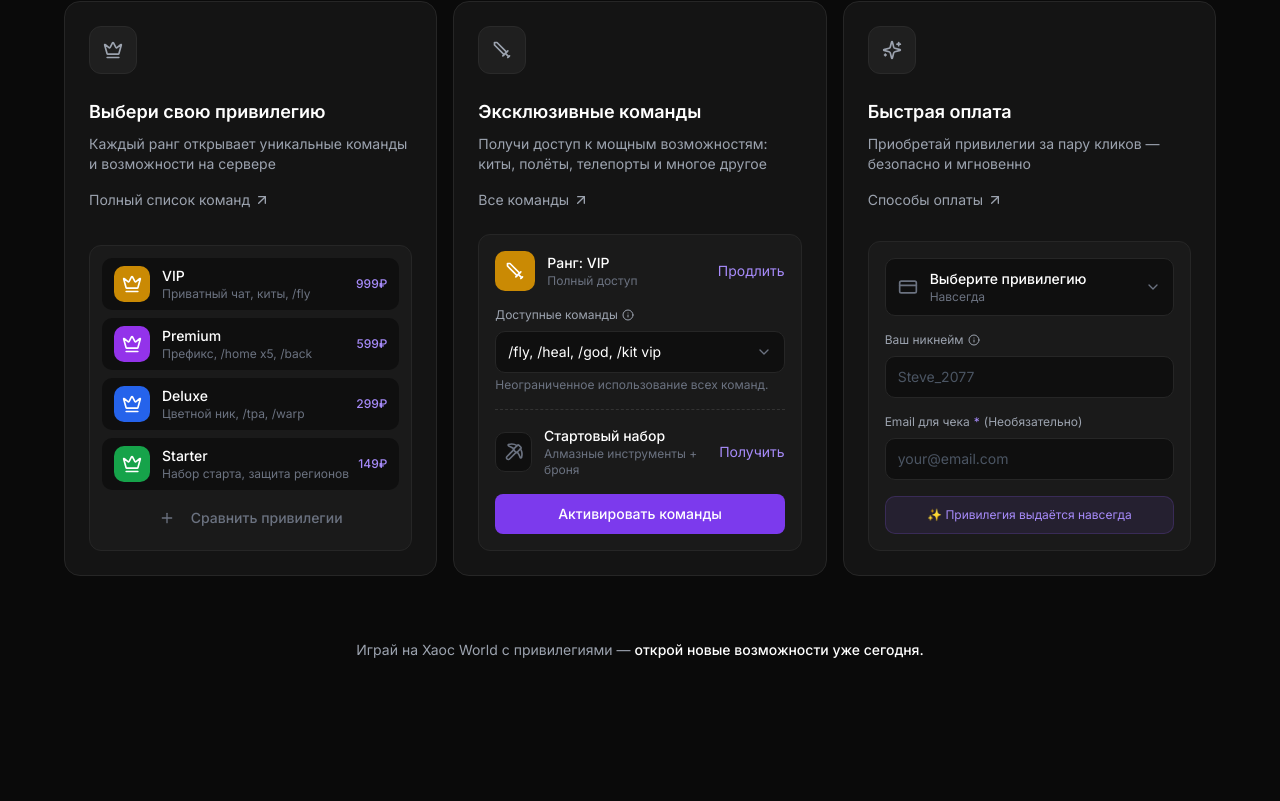
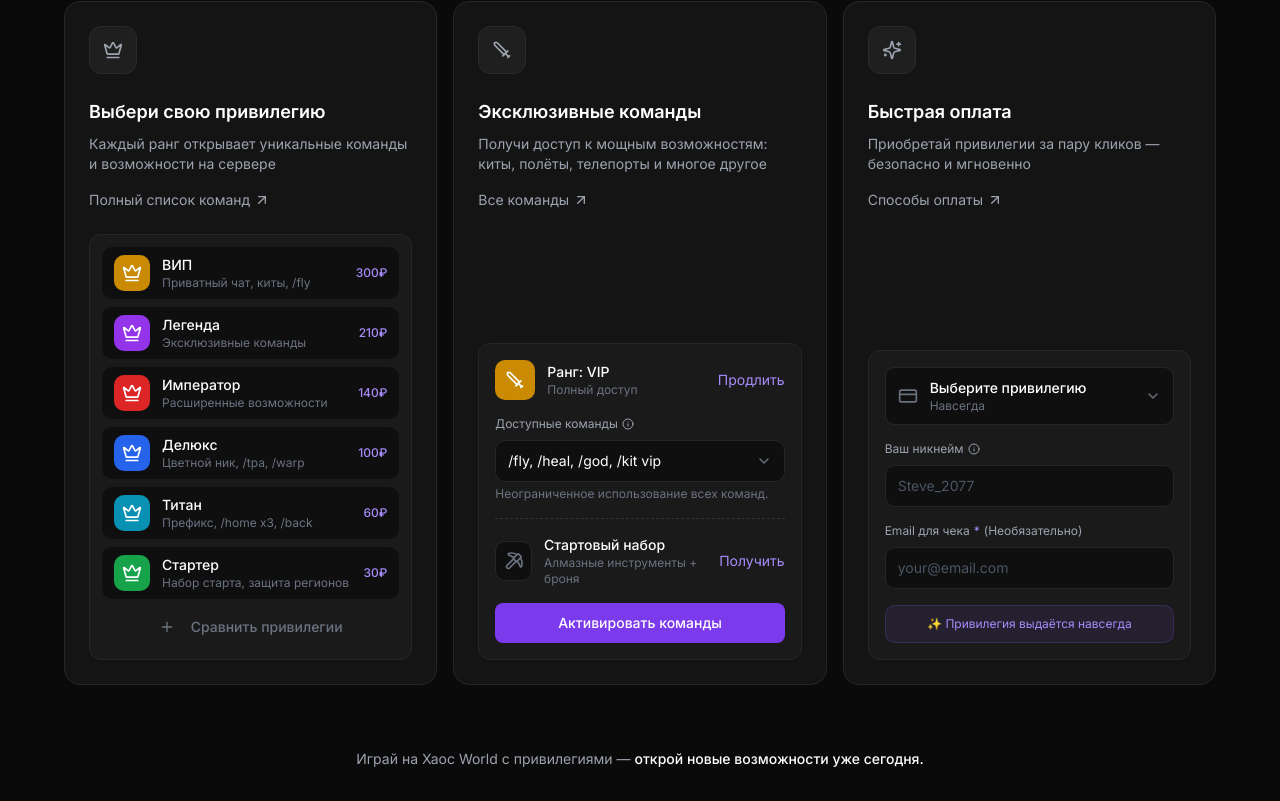
Before and after one commit to pr-poehali-dev/data-sync-initiative-1, a React (Vite) app: page / in a window 1280 px wide. Shown: the part 523-1324 px from the top of the page. Before the commit the page ends 1215 px from the top, so only its background shows below. Built offline with nearby package versions, Linux system fonts and the light colour scheme.

Commit message:
feat: обновление уровней и цен подписок

```diff
--- a/src/components/feature-cards/LinkAccountsCard.tsx
+++ b/src/components/feature-cards/LinkAccountsCard.tsx
@@ -3,10 +3,12 @@ import { Avatar, AvatarFallback, AvatarImage } from "@/components/ui/avatar"
 import { Button } from "@/components/ui/button"
 
 const privileges = [
-  { name: "VIP", info: "Приватный чат, киты, /fly", price: "999₽", color: "bg-yellow-600" },
-  { name: "Premium", info: "Префикс, /home x5, /back", price: "599₽", color: "bg-purple-600" },
-  { name: "Deluxe", info: "Цветной ник, /tpa, /warp", price: "299₽", color: "bg-blue-600" },
-  { name: "Starter", info: "Набор старта, защита регионов", price: "149₽", color: "bg-green-600" },
+  { name: "ВИП", info: "Приватный чат, киты, /fly", price: "300₽", color: "bg-yellow-600" },
+  { name: "Легенда", info: "Эксклюзивные команды", price: "210₽", color: "bg-purple-600" },
+  { name: "Император", info: "Расширенные возможности", price: "140₽", color: "bg-red-600" },
+  { name: "Делюкс", info: "Цветной ник, /tpa, /warp", price: "100₽", color: "bg-blue-600" },
+  { name: "Титан", info: "Префикс, /home x3, /back", price: "60₽", color: "bg-cyan-600" },
+  { name: "Стартер", info: "Набор старта, защита регионов", price: "30₽", color: "bg-green-600" },
 ]
 
 export function LinkAccountsCard() {
```
